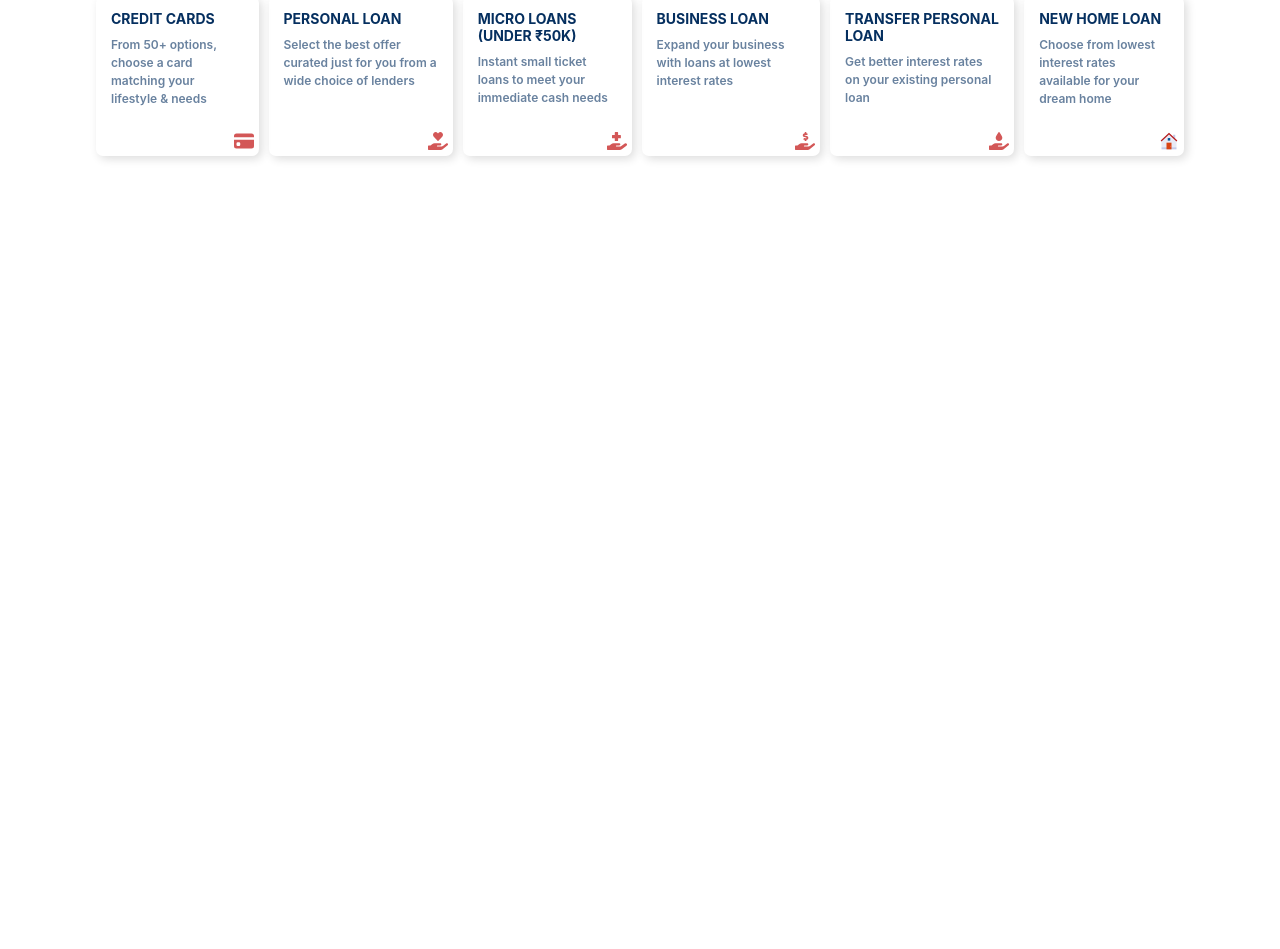
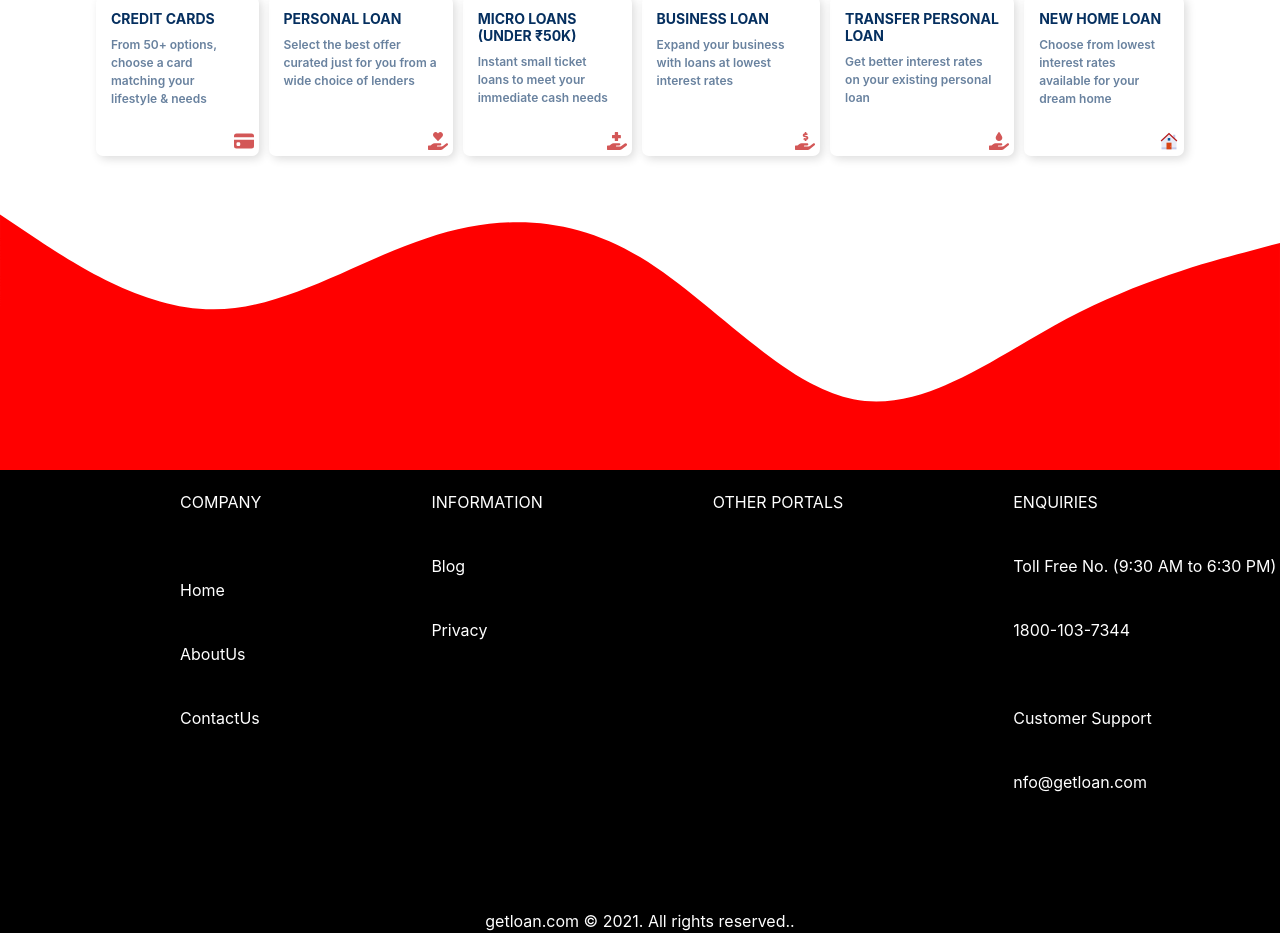
Before and after one commit to Milind74/creditcard, a React (Create React App) app in the folder client/: page / in a window 1280 px wide. Shown: the part 632-1581 px from the top of the page. Before the commit the page ends 818 px from the top, so only its background shows below. Built offline with nearby package versions, Linux system fonts and the light colour scheme.

Commit message:
footer upload hompage update

```diff
--- a/client/src/App.jsx
+++ b/client/src/App.jsx
@@ -10,7 +10,8 @@
 import { Cards } from "./Components/Cards/Cards";
 import Aproved from "./Component/Aproved"
 import Reject from "./Component/reject";
-import { Dashboard } from "./Components/Dashboard/Dasboard";
+// import { Dashboard } from "./Components/Dashboard/Dasboard";
+import Footer from "./Component/footer";
 
 export const userContext = createContext();
 const Routing = () => {
@@ -19,6 +20,7 @@
       <Route exact path="/">
         <Header />
         <Cards />
+        <Footer/>
       </Route>
 
       <Route path="/signup" component={Signup} />
--- /dev/null
+++ b/client/src/Component/footer.css
@@ -0,0 +1,15 @@
+.footer {
+  background-color: black;
+  color: white;
+  height: auto;
+}
+.footerFirst {
+  display: flex;
+  margin-left: 180px;
+  gap: 170px;
+  padding-top: 20px;
+}
+.footerSecond {
+  text-align: center;
+  color: white;
+}
--- /dev/null
+++ b/client/src/Component/footer.jsx
@@ -0,0 +1,79 @@
+import React from 'react'
+import "./footer.css";
+const Footer = () => {
+    return (
+      <div>
+        <svg xmlns="http://www.w3.org/2000/svg" viewBox="0 0 1440 320">
+          <path
+            fill="red"
+            fill-opacity="1"
+            d="M0,32L40,58.7C80,85,160,139,240,138.7C320,139,400,85,480,58.7C560,32,640,32,720,80C800,128,880,224,960,240C1040,256,1120,192,1200,149.3C1280,107,1360,85,1400,74.7L1440,64L1440,320L1400,320C1360,320,1280,320,1200,320C1120,320,1040,320,960,320C880,320,800,320,720,320C640,320,560,320,480,320C400,320,320,320,240,320C160,320,80,320,40,320L0,320Z"
+          ></path>
+        </svg>
+
+        <div className="footer">
+          <div className="footerFirst">
+            <div>
+              <p>COMPANY</p>
+              <br />
+              <br />
+              <p>Home</p>
+              <br />
+              <p>AboutUs</p>
+              <br />
+              <p>ContactUs</p>
+              <br />
+            </div>
+            <div>
+              <p>INFORMATION</p>
+              <br />
+              <p>Blog</p>
+              <br />
+              <p>Privacy</p>
+            </div>
+            <div>
+              <p>OTHER PORTALS</p>
+              <br />
+
+            </div>
+            <div>
+              <p>ENQUIRIES</p>
+              <br />
+              <p>Toll Free No. (9:30 AM to 6:30 PM)</p>
+              <br />
+              <p>
+
+                <i class="fas fa-phone-alt"></i>1800-103-7344
+              </p>
+              <br />
+
+              <br />
+              <p>Customer Support</p>
+              <br />
+              <p>
+                <i class="far fa-envelope"></i>nfo@getloan.com
+              </p>
+              <br />
+            </div>
+          </div>
+          <div className="footerSecond">
+            <span style={{ marginLeft: "20px", fontSize: "50px" }}>
+              <i class="fab fa-facebook"></i>
+            </span>
+            <span style={{ marginLeft: "20px", fontSize: "50px" }}>
+
+              <i class="fab fa-twitter"></i>
+            </span>
+            <span style={{ marginLeft: "20px", fontSize: "50px" }}>
+
+              <i class="fab fa-linkedin-in"></i>
+            </span>
+
+            <p>getloan.com © 2021. All rights reserved..</p>
+          </div>
+        </div>
+      </div>
+    );
+}
+
+export default Footer
```
